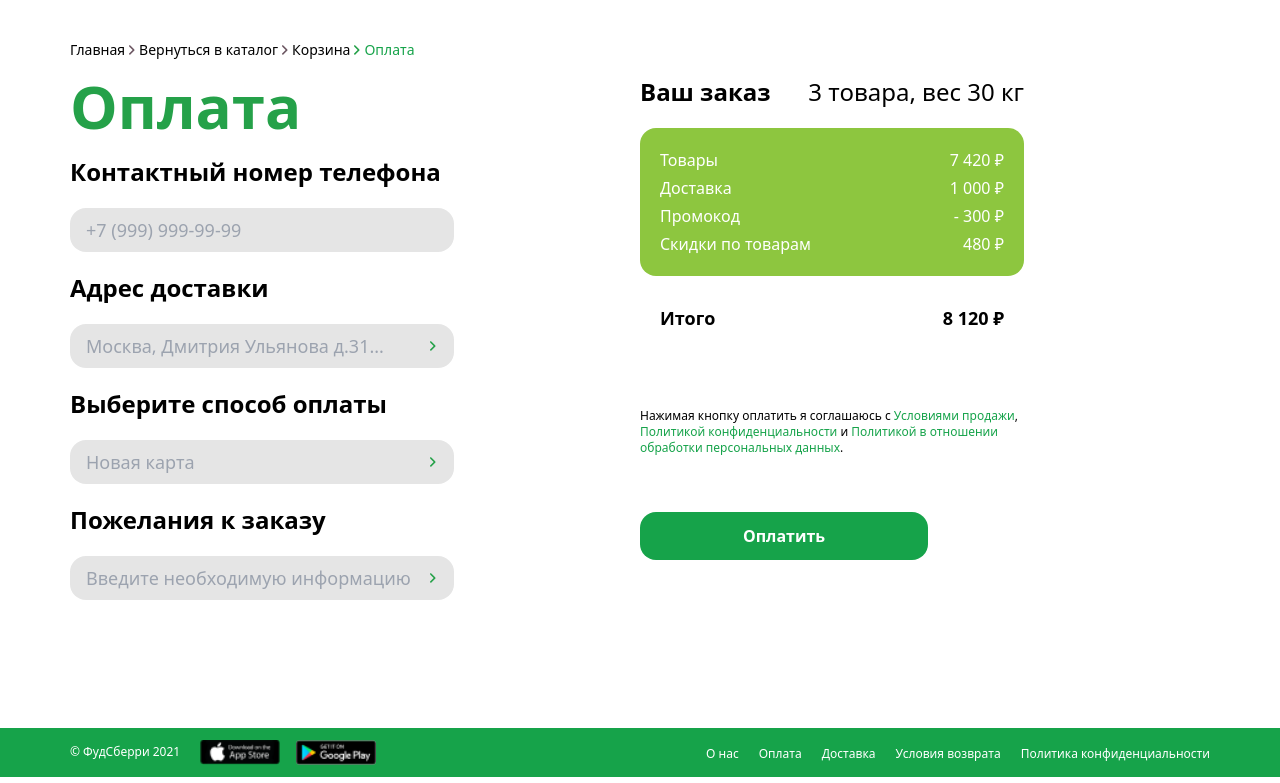
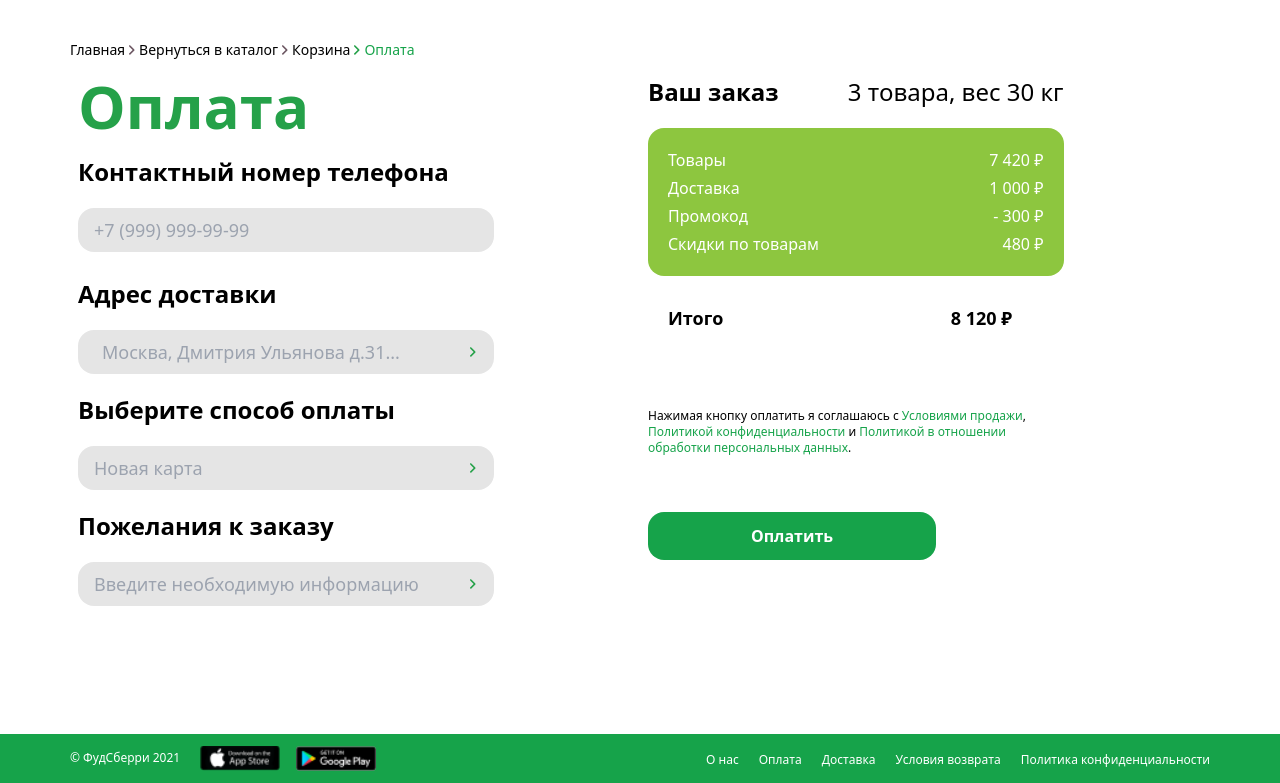
Before and after one commit to Pustovalov95/foodsberry, a plain HTML site: page PayDisplay/pay.html in a window 1280 px wide. Shown: the part 144-927 px from the top of the page. Drawn offline with nearby package versions, Linux system fonts and the light colour scheme.

Commit message:
Add files via upload

```diff
--- a/PayDisplay/pay.html
+++ b/PayDisplay/pay.html
@@ -50,7 +50,7 @@
 </head>
 <body>
     <header class="bg-green-600">
-        <div class="2xl:block 2xl:mx-auto 2xl:w-[1140px] xl:w-[960px] lg:w-[720px] md:w-[540px] sm:w-[96%]" >
+        <div class="2xl:block 2xl:mx-auto 2xl:max-w-[1140px] xl:max-w-[960px] lg:max-w-[720px] md:max-w-[540px] sm:max-w-[96%] w-full" >
             <nav class="flex  items-center  px-0 py-3">
                 <!-- left section of header -->
                 <div class="flex 2xl:w-2/6 xl:w-2/6 md:w-1/12 justify-between uppercase text-white font-normal lg:w-1/12">
@@ -124,7 +124,7 @@
 
         </div>
         <div class="bg-subheader h-12">
-            <div class="2xl:block 2xl:mx-auto 2xl:w-[1140px] xl:w-[960px] lg:w-[720px] md:w-[540px] sm:w-[96%]">
+            <div class="2xl:block 2xl:mx-auto 2xl:max-w-[1140px] xl:max-w-[960px] lg:max-w-[720px] md:max-w-[540px] sm:max-w-[96%] w-full">
                 <div class="flex items-center py-1 lg:ml-2 xl:ml-32 font-bold text-subheaderColor text-sm">
                     <div>
                         <img src="../img/Header/subheader_logo.png" alt="">
@@ -137,7 +137,7 @@
         </div>
     </header>
     <section>
-        <div class="2xl:block 2xl:mx-auto 2xl:w-[1140px] xl:w-[960px] lg:w-[720px] md:w-[540px] sm:w-[96%]">
+        <div class="2xl:block 2xl:mx-auto 2xl:max-w-[1140px] xl:max-w-[960px] lg:max-w-[720px] md:max-w-[540px] sm:max-w-[96%] w-full">
             <div class="flex items-center mt-16">
                 <div class="mr-1 text-sm font-normal">
                     Главная
@@ -162,35 +162,35 @@
                 </div>
             </div>
             <div class="flex mt-4 md:flex-col">
-                <div class="w-1/2 md:w-full">
+                <div class="w-1/2 md:w-full px-2">
                     <div class="text-6xl text-greenLink font-semibold">Оплата</div>
                     <div class="mt-5">
                         <div class="text-2xl font-semibold">Контактный номер телефона</div>
-                        <div class="mt-5 2xl:w-96 xl:w-72 md:w-full text-green-600">
-                            <input type="text" placeholder="+7 (999) 999-99-99" class="text-lg bg-inputGray px-4 py-2 rounded-2xl w-full">
+                        <div class="mt-5 2xl:w-3/4 lg:w-full text-green-600">
+                            <textarea type="text" rows="1" placeholder="+7 (999) 999-99-99" class="text-lg bg-inputGray px-4 py-2 rounded-2xl w-full resize-none truncate"></textarea>
                         </div>
                     </div>
                     <div class="mt-5">
                         <div class="text-2xl font-semibold">Адрес доставки</div>
-                        <div class="mt-5 2xl:w-96 xl:w-72 md:w-full text-green-600">
-                            <label for="" class="flex items-center"><input type="text" placeholder="Москва, Дмитрия Ульянова д.31..." class="text-lg bg-inputGray px-4 py-2 rounded-2xl w-full"><img src="../img/arrow.png" alt="" class="-ml-6"> </label>
+                        <div class="mt-5 2xl:w-3/4 lg:w-full text-green-600">
+                            <label for="" class="flex items-center"><textarea type="text" rows="1"  placeholder="Москва, Дмитрия Ульянова д.31..." class="text-lg bg-inputGray px-6 py-2 rounded-2xl w-full resize-none truncate"></textarea><img src="../img/arrow.png" alt="" class="-ml-6"> </label>
                         </div>
                     </div>
                     <div class="mt-5">
                         <div class="text-2xl font-semibold">Выберите способ оплаты</div>
-                        <div class="mt-5 2xl:w-96 xl:w-72 md:w-full">
-                            <label for="" class="flex items-center"><input type="text" placeholder="Новая карта" class="text-lg bg-inputGray px-4 py-2 rounded-2xl w-full"><img src="../img/arrow.png" alt="" class="-ml-6"></label>
+                        <div class="mt-5 2xl:w-3/4 lg:w-full">
+                            <label for="" class="flex items-center"><textarea type="text" rows="1" placeholder="Новая карта" class="text-lg bg-inputGray px-4 py-2 rounded-2xl w-full resize-none truncate"></textarea><img src="../img/arrow.png" alt="" class="-ml-6"></label>
                         </div>
                     </div>
                     <div class="mt-5">
                         <div class="text-2xl font-semibold">Пожелания к заказу</div>
-                        <div class="mt-5 2xl:w-96 xl:w-72 md:w-full">
-                            <label for="" class="flex items-center"><input type="text" placeholder="Введите необходимую информацию" class="text-lg bg-inputGray px-4 py-2 rounded-2xl w-full"><img src="../img/arrow.png" alt="" class="-ml-6"></label>
+                        <div class="mt-5 2xl:w-3/4 lg:w-full">
+                            <label for="" class="flex items-center"><textarea type="text" rows="1" placeholder="Введите необходимую информацию" class="text-lg bg-inputGray px-4 py-2 rounded-2xl w-full resize-none truncate"></textarea><img src="../img/arrow.png" alt="" class="-ml-6"></label>
                         </div>
                     </div>
                 </div>
-                <div class="w-1/2 md:w-full md:mt-8">
-                    <div class="flex 2xl:w-96 xl:w-72 md:w-full justify-between text-2xl	">
+                <div class="w-1/2 md:w-full px-2 md:mt-8">
+                    <div class="flex 2xl:w-3/4 lg:w-full md:w-full justify-between text-2xl	">
                         <div class="font-semibold">
                             Ваш заказ
                         </div>
@@ -198,7 +198,7 @@
                             3 товара, вес 30 кг
                         </div>
                     </div>
-                    <div class="flex flex-col 2xl:w-96 xl:w-72 md:w-full mt-5 p-5 bg-lightGreen rounded-2xl">
+                    <div class="flex flex-col 2xl:w-3/4 lg:w-full mt-5 p-5 bg-lightGreen rounded-2xl">
                         <div class="flex justify-between text-white">
                             <div>
                                 Товары
@@ -252,7 +252,7 @@
         </div>
     </section>
     <footer class="bg-green-600 text-white mt-32 2xl:py-3">
-        <div class="2xl:block 2xl:mx-auto 2xl:w-[1140px] xl:w-[960px] lg:w-[720px] md:w-[540px] sm:w-[96%]">
+        <div class="2xl:block 2xl:mx-auto 2xl:max-w-[1140px] xl:max-w-[960px] lg:max-w-[720px] md:max-w-[540px] sm:max-w-[96%] w-full">
             <div class="flex justify-between items-center sm:flex-col">
                 <div class="flex items-center 2xl:w-3/6 lg:w-3/12 sm:w-full lg:flex-wrap">
                     <div class="mr-5 sm:w-full text-xs">© ФудСберри 2021</div>
```
Also changed, not shown: index.html (+19 -10 lines).
